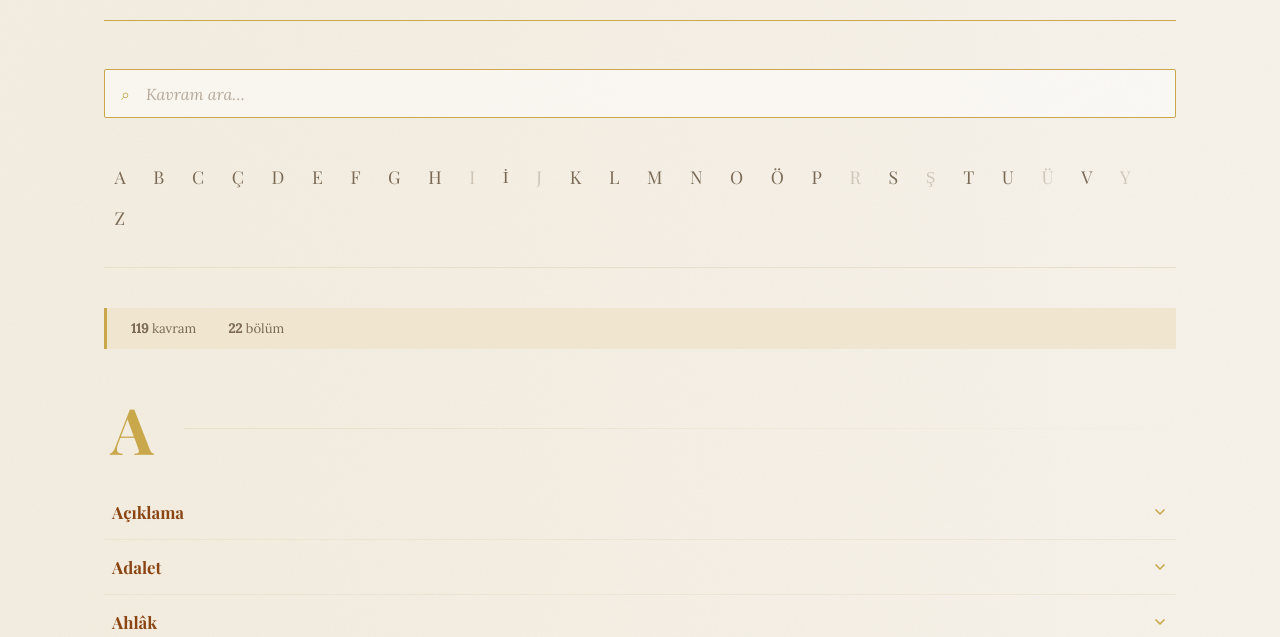
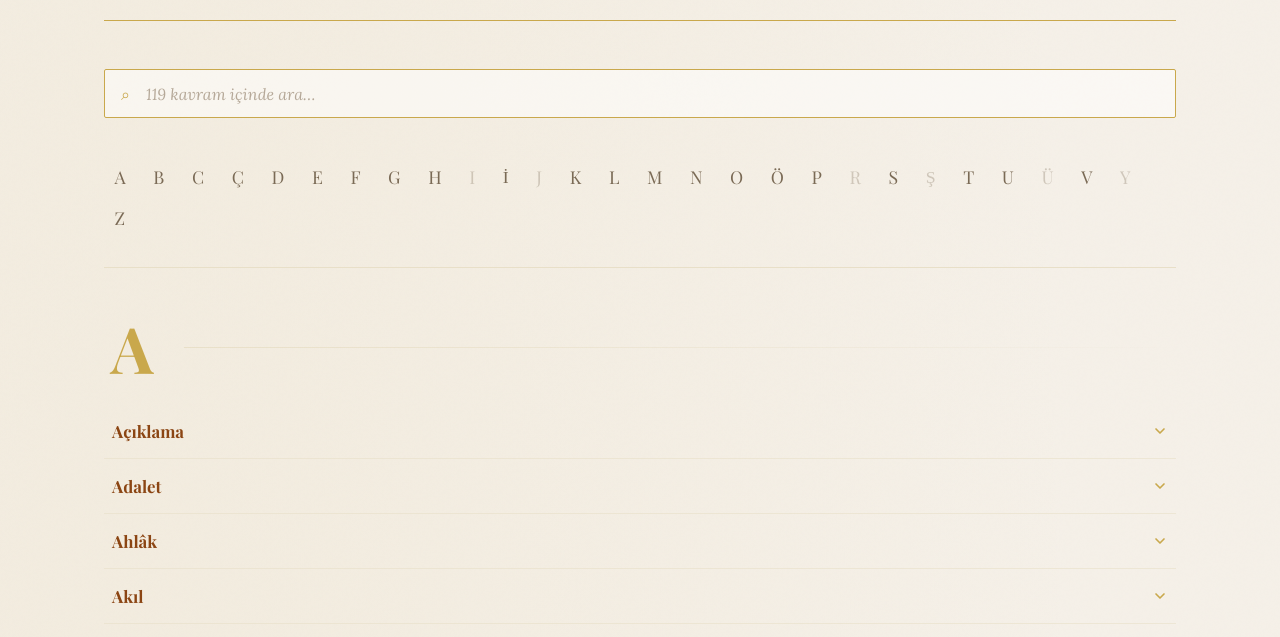
Before and after one commit to ankarafenlisesi/Felsefe-Sozlugu, a plain HTML site: page index.html in a window 1280 px wide. Shown: the part 134-771 px from the top of the page. Drawn offline with nearby package versions, Linux system fonts and the light colour scheme; a web font is replaced by a local one.

Commit message:
Add files via upload

```diff
--- a/index.html
+++ b/index.html
@@ -515,10 +515,7 @@
 
   <div class="alpha-nav" id="alphaNav"></div>
 
-  <div class="stats-bar">
-    <div><strong id="totalCount">—</strong> kavram</div>
-    <div><strong id="sectionCount">—</strong> bölüm</div>
-  </div>
+
 
   <div id="dictionary"></div>
   <div class="no-results" id="noResults">
@@ -686,19 +683,14 @@ const searchInput = document.getElementById('searchInput');
 const resultCountEl = document.getElementById('resultCount');
 const noResults = document.getElementById('noResults');
 const alphaNav = document.getElementById('alphaNav');
-const totalCountEl = document.getElementById('totalCount');
-const sectionCountEl = document.getElementById('sectionCount');
-
-totalCountEl.textContent = entries.length;
+searchInput.placeholder = entries.length + ' kavram içinde ara…';
 
 function renderAll(list) {
   dictEl.innerHTML = '';
   const groups = groupEntries(list);
   const letters = Object.keys(groups).sort((a, b) => a.localeCompare(b, 'tr'));
 
-  sectionCountEl.textContent = letters.length;
-
-  if (list.length === 0) {
+if (list.length === 0) {
     noResults.style.display = 'block';
     resultCountEl.textContent = '0 sonuç';
     return;
@@ -762,13 +754,11 @@ searchInput.addEventListener('input', () => {
   const q = searchInput.value.toLocaleLowerCase('tr').trim();
   if (!q) {
     alphaNav.classList.remove('hidden');
-    document.querySelector('.stats-bar').classList.remove('hidden');
     renderAll(entries);
     resultCountEl.textContent = '';
     return;
   }
   alphaNav.classList.add('hidden');
-  document.querySelector('.stats-bar').classList.add('hidden');
   const filtered = entries.filter(e =>
     e.term.toLocaleLowerCase('tr').includes(q)
   );
```
